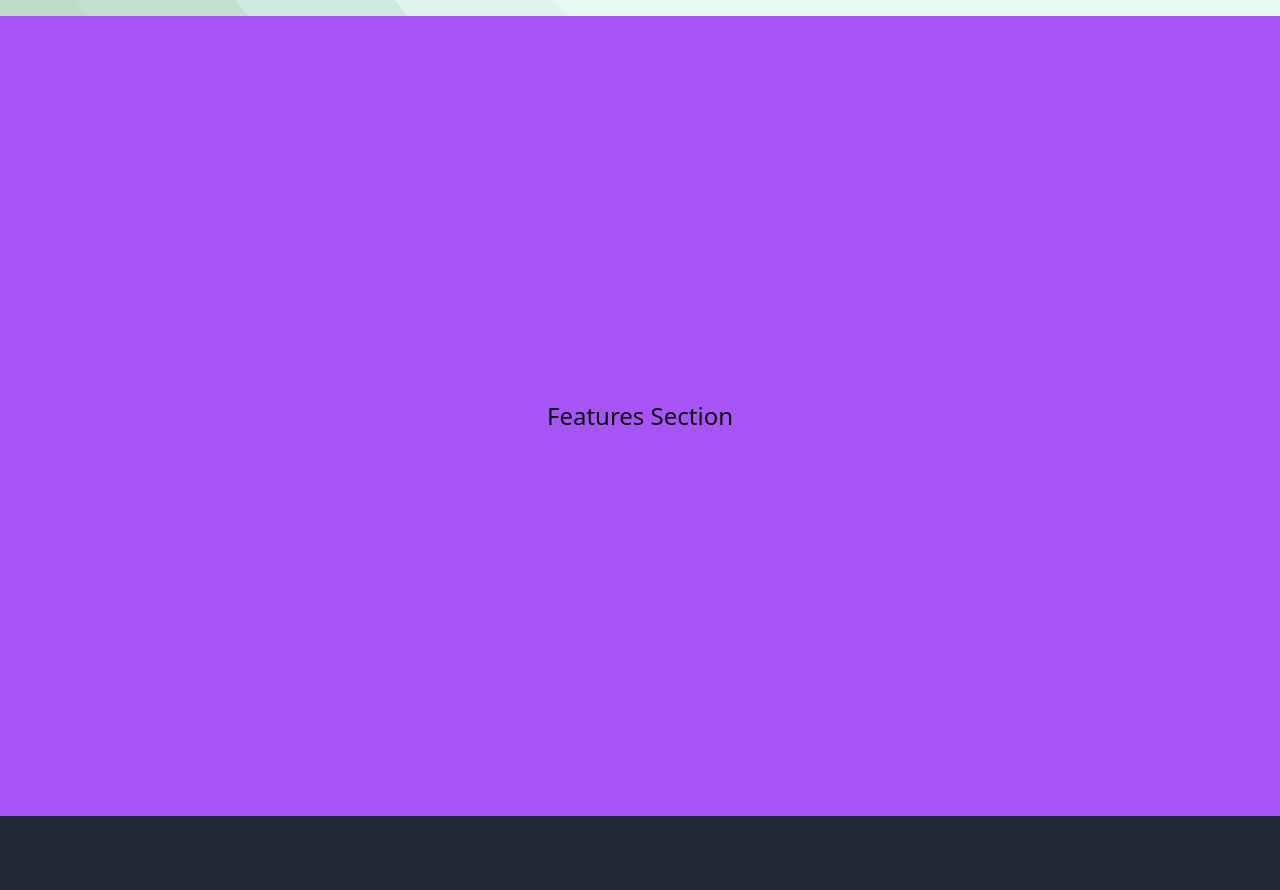
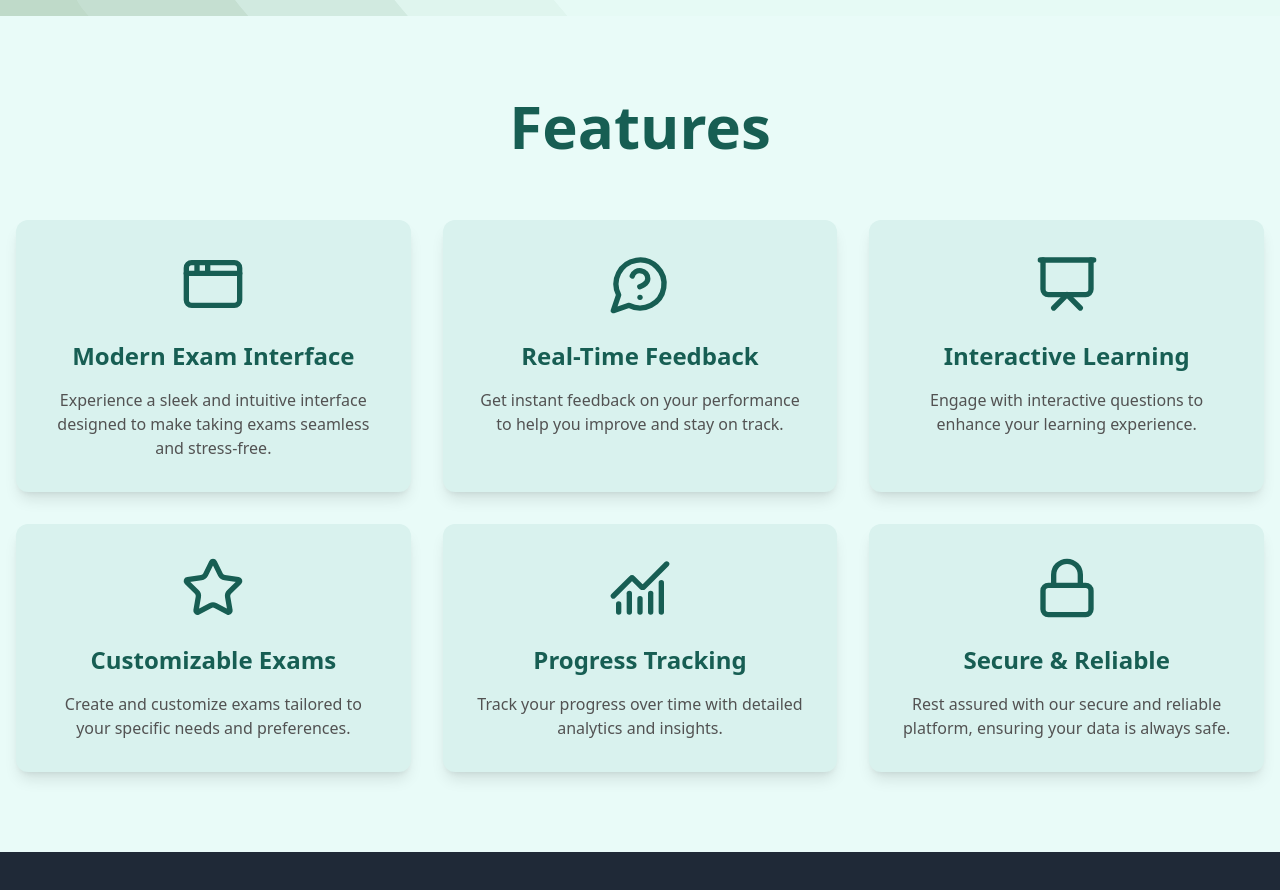
Before and after one commit to tanuvnair/gradepoint, a Next.js app: page / in a window 1280 px wide. Shown: the part 784-1674 px from the top of the page. Built offline with nearby package versions, Linux system fonts and the light colour scheme.

Commit message:
Added features section

```diff
--- a/app/(root)/page.tsx
+++ b/app/(root)/page.tsx
@@ -1,5 +1,14 @@
 "use client";
+import {
+    AppWindow,
+    ChartNoAxesCombined,
+    Lock,
+    MessageCircleQuestion,
+    Presentation,
+    Star,
+} from "lucide-react";
 
+import FeatureCard from "@/components/feature-card";
 import Navbar from "@/components/navbar";
 import { ThemeToggle } from "@/components/theme-toggle";
 import { Button } from "@/components/ui/button";
@@ -44,6 +53,45 @@ export default function LandingPage() {
     if (!mounted) {
         return null;
     }
+
+    const features = [
+        {
+            icon: AppWindow,
+            title: "Modern Exam Interface",
+            description:
+                "Experience a sleek and intuitive interface designed to make taking exams seamless and stress-free.",
+        },
+        {
+            icon: MessageCircleQuestion,
+            title: "Real-Time Feedback",
+            description:
+                "Get instant feedback on your performance to help you improve and stay on track.",
+        },
+        {
+            icon: Presentation,
+            title: "Interactive Learning",
+            description:
+                "Engage with interactive questions to enhance your learning experience.",
+        },
+        {
+            icon: Star,
+            title: "Customizable Exams",
+            description:
+                "Create and customize exams tailored to your specific needs and preferences.",
+        },
+        {
+            icon: ChartNoAxesCombined,
+            title: "Progress Tracking",
+            description:
+                "Track your  progress over time with detailed analytics and insights.",
+        },
+        {
+            icon: Lock,
+            title: "Secure & Reliable",
+            description:
+                "Rest assured with our secure and reliable platform, ensuring your data is always safe.",
+        },
+    ];
 
     return (
         <div>
@@ -102,9 +150,21 @@ export default function LandingPage() {
             {/* Other Sections */}
             <section
                 id="features"
-                className="min-h-screen w-full bg-purple-500 flex items-center justify-center text-foreground text-2xl"
+                className="min-h-screen w-full flex flex-col items-center justify-center bg-background py-20"
             >
-                Features Section
+                <div className="container mx-auto px-4">
+                    {/* Section Title */}
+                    <h2 className="text-4xl md:text-5xl lg:text-6xl font-bold text-center text-primary mb-16">
+                        Features
+                    </h2>
+
+                    {/* Features Grid */}
+                    <div className="grid grid-cols-1 md:grid-cols-2 lg:grid-cols-3 gap-8">
+                        {features.map((feature, index) => (
+                            <FeatureCard key={index} {...feature} />
+                        ))}
+                    </div>
+                </div>
             </section>
             <section
                 id="aboutus"
--- /dev/null
+++ b/components/feature-card.tsx
@@ -0,0 +1,29 @@
+"use client";
+
+import { LucideIcon } from "lucide-react";
+
+interface FeatureCardProps {
+    icon: LucideIcon; // Expecting a Lucide icon component
+    title: string;
+    description: string;
+}
+
+export default function FeatureCard({
+    icon: Icon,
+    title,
+    description,
+}: FeatureCardProps) {
+    return (
+        <div className="bg-card p-8 rounded-lg shadow-lg hover:shadow-xl transition-shadow duration-300">
+            <div className="flex flex-col items-center text-center">
+                <Icon className="w-16 h-16 text-primary mb-6" />{" "}
+                <h3 className="text-2xl font-semibold text-primary mb-4">
+                    {title}
+                </h3>
+                <p className="text-neutral-600 dark:text-neutral-400">
+                    {description}
+                </p>
+            </div>
+        </div>
+    );
+}
```
